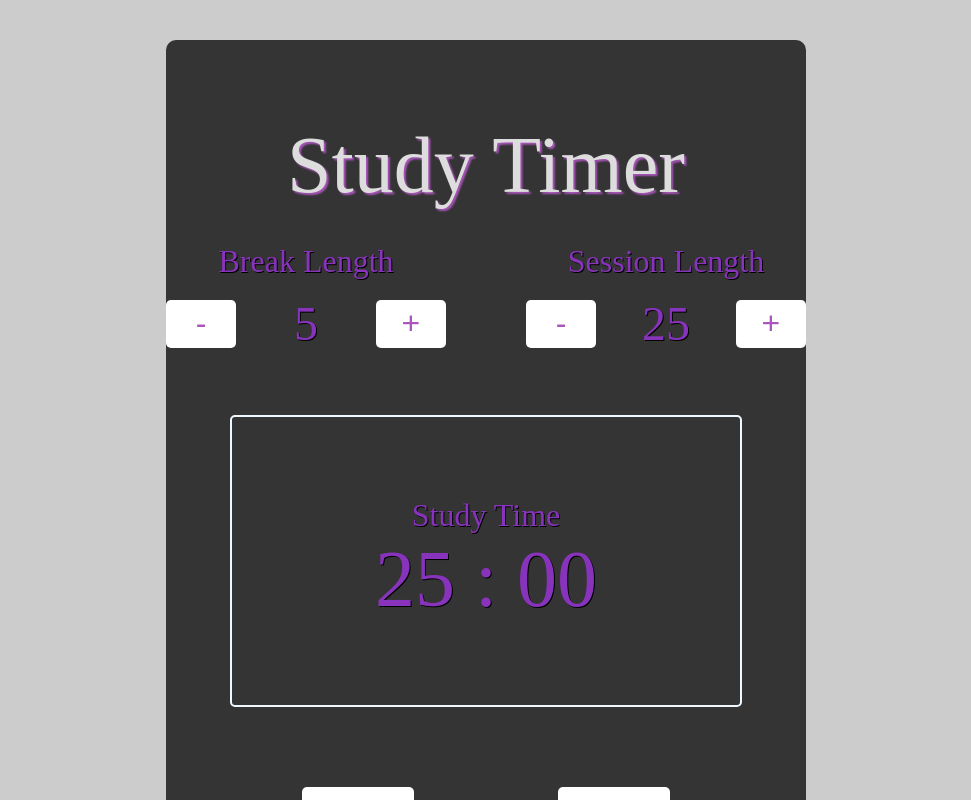
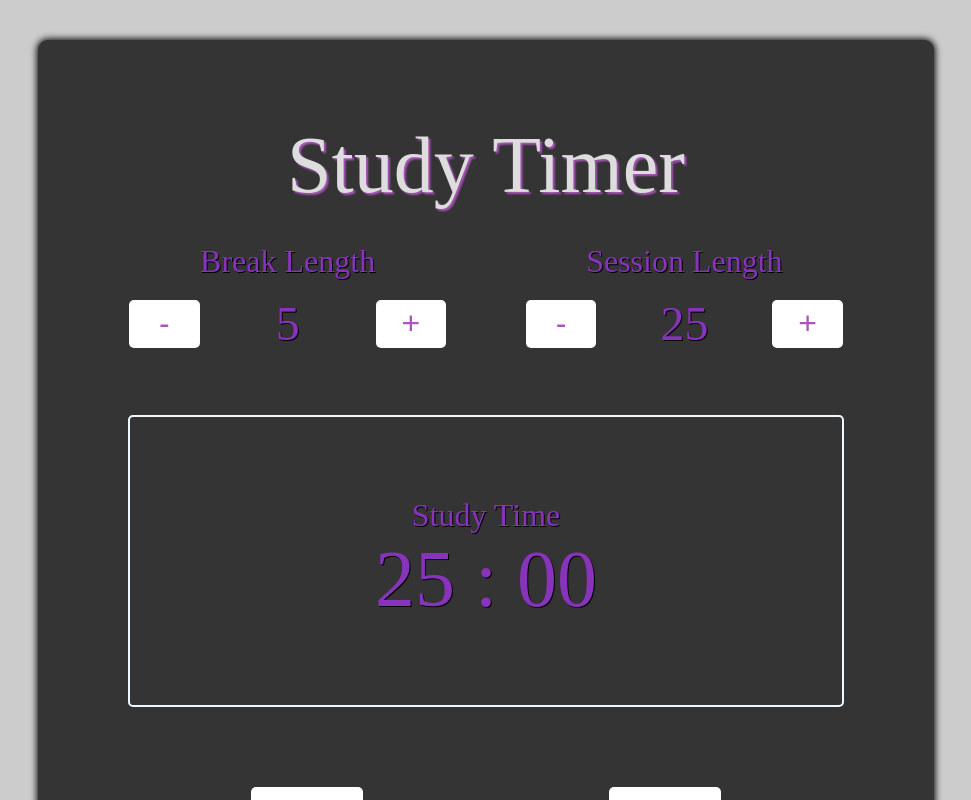
Before and after one commit to turkaytunc/study-timer, a React (Create React App) app: page / in a window 1280 px wide. Shown: the top 800 px of the page, without its empty margins (154-1125 px from the left). Built offline with nearby package versions, Linux system fonts and the light colour scheme.

Commit message:
update desktop styles

```diff
--- a/src/App.scss
+++ b/src/App.scss
@@ -4,15 +4,15 @@
   align-items: center;
   justify-content: center;
   flex-direction: column;
-  padding: 10vh 0 70vh 0;
-  width: 50vw;
+  padding: 10vh 0 10vh 0;
+  width: 70vw;
   height: 100%;
-  margin: 0 auto;
-  margin-top: 5vh;
+  margin: 5vh auto;
   text-align: center;
   border-radius: 10px;
   color: #83b;
   text-shadow: 1px 1px 0 black;
+  box-shadow: 0px 0px 7px 1px #000000;
 }
 
 .prog-title {
@@ -29,6 +29,7 @@ button {
   border: none;
   border-radius: 5px;
   font-size: 2em;
+
   &:disabled {
     background-color: grey;
   }
```
